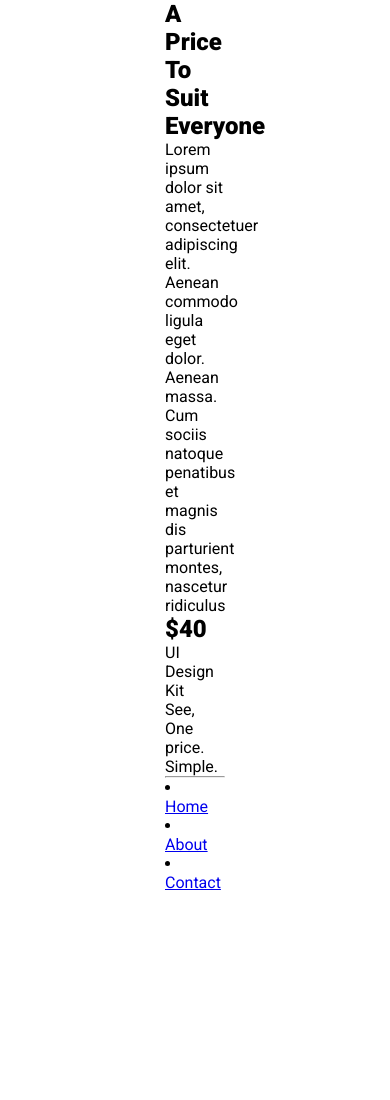
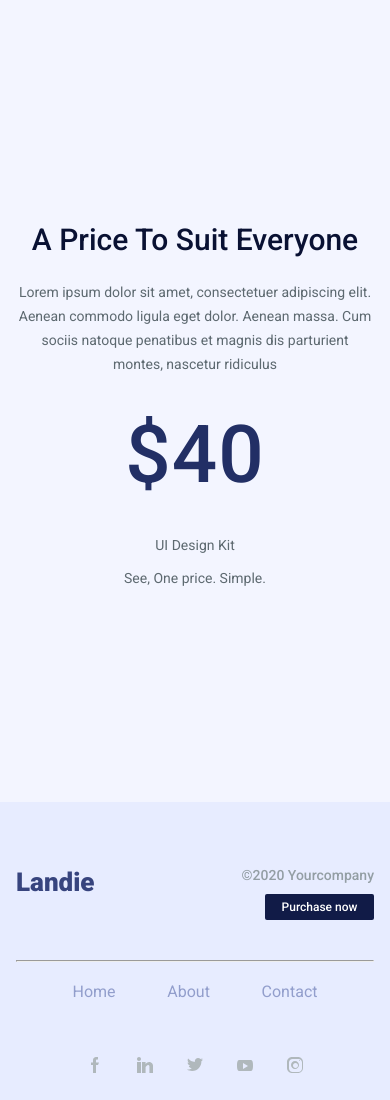
Before and after one commit to EmirJavascript/Landie, a plain HTML site: page index.html in a window 390 px wide. Before the commit the page ends 892 px from the top, so only its background shows below. Drawn offline with Linux system fonts and the light colour scheme.

Commit message:
pricing-footer

```diff
--- a/css/footer.css
+++ b/css/footer.css
@@ -0,0 +1,94 @@
+footer {
+  width: 100%;
+  background-color: #E7ECFF;
+}
+
+.footer-inner {
+  padding-top: 61px;
+  padding-bottom: 32px;
+}
+
+.landie-button {
+  margin-bottom: 40px;
+  display: flex;
+  justify-content: space-between;
+  align-items: center;
+}
+
+.company {
+  font-weight: 500;
+  font-size: 14px;
+  line-height: 24px;
+  color: #939EA4;
+}
+
+.landie-button-logo {
+  font-weight: 900;
+  font-size: 26px;
+  line-height: 38px;
+  color: #37447E;
+}
+
+.purchase {
+  width: 109px;
+  height: 26px;
+  border-radius: 2px;
+  border: none;
+  color: #fff;
+  font-weight: 500;
+  font-size: 12px;
+  line-height: 18px;
+  background: #111B47;
+}
+
+.information {
+  margin-top: 20px;
+  display: flex;
+  justify-content: space-between;
+  align-items: center;
+  color: #929ECC;
+}
+
+.information menu {
+  width: 245px;
+  list-style: none;
+  display: flex;
+  justify-content: space-between;
+  align-items: center;
+}
+
+.social-media > svg {
+  margin-right: 30px;
+}
+
+.social-media > svg:last-child {
+  margin-right: 0;
+}
+
+@media screen and (max-width: 620px) {
+  .landie-button {
+    position: relative;
+    display: flex;
+    flex-direction: column;
+    align-items: flex-end;
+  }
+
+  .company {
+    margin-bottom: 7px;
+  }
+
+  .landie-button-logo {
+    position: absolute;
+    top: 0;
+    left: 0;
+  }
+
+  .information {
+    display: flex;
+    flex-direction: column;
+  }
+
+  .information menu {
+    margin-bottom: 56px;
+  }
+}
--- /dev/null
+++ b/css/price.css
@@ -0,0 +1,85 @@
+.price {
+  width: 100%;
+  background-color: #F3F5FF;
+}
+
+.price-inner-top {
+  display: flex;
+  flex-direction: column;
+  align-items: center;
+  justify-content: center;
+  padding: 216px 0 212px 0;
+  text-align: center;
+}
+
+.description {
+  margin-bottom: 35px;
+}
+
+.description h1 {
+  margin-bottom: 16px;
+  font-weight: 500;
+  font-size: 36px;
+  line-height: 48px;
+  color: #091133;
+}
+
+.description p {
+  width: 520px;
+  height: 78px;
+  margin: auto;
+  font-weight: 400;
+  font-size: 16px;
+  line-height: 26px;
+}
+
+.pricing {
+  margin-bottom: 61px;
+}
+
+.pricing h1 {
+  font-weight: 500;
+  font-size: 50px;
+  line-height: 59px;
+  color: #222F65;
+}
+
+.pricing p {
+  font-weight: 400;
+  font-size: 16px;
+  line-height: 26px;
+  color: #37447E;
+}
+
+.price-inner-top p {
+  font-weight: 400;
+  font-size: 14px;
+  line-height: 24px;
+  color: #5D6970;
+}
+
+@media screen and (max-width: 620px) {
+  .description {
+    margin-bottom: 32px;
+  }
+
+  .description h1 {
+    font-size: 30px;
+  }
+
+  .description p {
+    width: 100%;
+    height: auto;
+  }
+
+  .pricing {
+    margin-bottom: 9px;
+  }
+
+  .pricing h1 {
+    font-size: 80px;
+    line-height: 94px;
+    letter-spacing: 1px;
+    margin-bottom: 31px;
+  }
+}
--- a/index.html
+++ b/index.html
@@ -14,7 +14,7 @@
 <body>
 
   <section class="price">
-    <div class="container footer-inner-top">
+    <div class="container price-inner-top">
       <div class="description">
         <h1>A Price To Suit Everyone</h1>
         <p>Lorem ipsum dolor sit amet, consectetuer adipiscing elit. Aenean commodo ligula eget dolor. Aenean massa. Cum sociis natoque penatibus et magnis dis parturient montes, nascetur ridiculus </p>
@@ -29,18 +29,39 @@
 
   <footer>
     <div class="container footer-inner">
+      <div class="landie-button">
+        <p class="company">©2020 Yourcompany</p>
+        <h1 class="landie-button-logo">Landie</h1>
+        <button class="purchase">Purchase now</button>
+      </div>
       <hr class="divider"></hr>
       <div class="information">
         <menu>
-          <li><a href="#">Home</a></li>
-          <li><a href="#">About</a></li>
-          <li><a href="#">Contact</a></li>
+          <li>Home</li>
+          <li>About</li>
+          <li>Contact</li>
         </menu>
+
+        <div class="social-media">
+          <svg width="16" height="16" viewBox="0 0 16 16" fill="none" xmlns="http://www.w3.org/2000/svg">
+            <path d="M9 5.5V3.5C9 2.948 9.448 2.5 10 2.5H11V0H9C7.343 0 6 1.343 6 3V5.5H4V8H6V16H9V8H11L12 5.5H9Z" fill="#B0B8BC"/>
+          </svg>
+          <svg width="16" height="16" viewBox="0 0 16 16" fill="none" xmlns="http://www.w3.org/2000/svg">
+            <path fill-rule="evenodd" clip-rule="evenodd" d="M4 2C4 3.10457 3.10457 4 2 4C0.895431 4 0 3.10457 0 2C0 0.895431 0.895431 0 2 0C3.10457 0 4 0.895431 4 2ZM0 16V5H4V16H0ZM13.2998 5.12119C13.2954 5.11973 13.2909 5.11825 13.2864 5.11678C13.2616 5.10856 13.2367 5.10033 13.21 5.093C13.162 5.082 13.114 5.073 13.065 5.065C12.875 5.027 12.667 5 12.423 5C10.337 5 9.014 6.517 8.578 7.103V5H5V16H8.578V10C8.578 10 11.282 6.234 12.423 9V16H16V8.577C16 6.915 14.861 5.53 13.324 5.129C13.3159 5.12643 13.3078 5.12382 13.2998 5.12119Z" fill="#B0B8BC"/>
+          </svg>
+          <svg width="16" height="16" viewBox="0 0 16 16" fill="none" xmlns="http://www.w3.org/2000/svg">
+            <path d="M16 2.539C15.405 2.8 14.771 2.973 14.11 3.057C14.79 2.651 15.309 2.013 15.553 1.244C14.919 1.622 14.219 1.889 13.473 2.038C12.871 1.397 12.013 1 11.077 1C9.261 1 7.799 2.474 7.799 4.281C7.799 4.541 7.821 4.791 7.875 5.029C5.148 4.896 2.735 3.589 1.114 1.598C0.831 2.089 0.665 2.651 0.665 3.256C0.665 4.392 1.25 5.399 2.122 5.982C1.595 5.972 1.078 5.819 0.64 5.578C0.64 5.588 0.64 5.601 0.64 5.614C0.64 7.208 1.777 8.532 3.268 8.837C3.001 8.91 2.71 8.945 2.408 8.945C2.198 8.945 1.986 8.933 1.787 8.889C2.212 10.188 3.418 11.143 4.852 11.174C3.736 12.047 2.319 12.573 0.785 12.573C0.516 12.573 0.258 12.561 0 12.528C1.453 13.465 3.175 14 5.032 14C11.068 14 14.368 9 14.368 4.666C14.368 4.521 14.363 4.381 14.356 4.242C15.007 3.78 15.554 3.203 16 2.539Z" fill="#B0B8BC"/>
+          </svg>
+          <svg width="16" height="16" viewBox="0 0 16 16" fill="none" xmlns="http://www.w3.org/2000/svg">
+            <path fill-rule="evenodd" clip-rule="evenodd" d="M13.456 3.092C14.415 3.146 14.886 3.288 15.32 4.06C15.772 4.831 16 6.159 16 8.498V8.501V8.506C16 10.834 15.772 12.172 15.321 12.935C14.887 13.707 14.416 13.847 13.457 13.912C12.498 13.967 10.089 14 8.002 14C5.911 14 3.501 13.967 2.543 13.911C1.586 13.846 1.115 13.706 0.677 12.934C0.23 12.171 0 10.833 0 8.505V8.503V8.5V8.497C0 6.159 0.23 4.831 0.677 4.06C1.115 3.287 1.587 3.146 2.544 3.091C3.501 3.027 5.911 3 8.002 3C10.089 3 12.498 3.027 13.456 3.092ZM11 9L6 6V12L11 9Z" fill="#B0B8BC"/>
+          </svg>
+          <svg width="16" height="16" viewBox="0 0 16 16" fill="none" xmlns="http://www.w3.org/2000/svg">
+            <path fill-rule="evenodd" clip-rule="evenodd" d="M5 0H11C13.761 0 16 2.239 16 5V11C16 13.761 13.761 16 11 16H5C2.239 16 0 13.761 0 11V5C0 2.239 2.239 0 5 0ZM11.5 15C13.43 15 15 13.43 15 11.5V5.5C15 3.57 13.43 2 11.5 2H5.5C3.57 2 2 3.57 2 5.5V11.5C2 13.43 3.57 15 5.5 15H11.5ZM4 8C4 5.791 5.791 4 8 4C10.209 4 12 5.791 12 8C12 10.209 10.209 12 8 12C5.791 12 4 10.209 4 8ZM6 8.5C6 9.878 7.122 11 8.5 11C9.878 11 11 9.878 11 8.5C11 7.121 9.878 6 8.5 6C7.122 6 6 7.121 6 8.5ZM13 3.5C13 3.77614 12.7761 4 12.5 4C12.2239 4 12 3.77614 12 3.5C12 3.22386 12.2239 3 12.5 3C12.7761 3 13 3.22386 13 3.5Z" fill="#B0B8BC"/>
+          </svg>
+        </div>
       </div>
 
-      <div class="social-media">
 
-      </div>
 
     </div>
   </footer>
--- a/style.css
+++ b/style.css
@@ -1,4 +1,5 @@
 @import url(css/footer.css);
+@import url(css/price.css);
 
 * {
   box-sizing: border-box;
@@ -11,3 +12,9 @@
   width: calc(100% - 165px * 2);
   margin: 0 auto;
 }
+
+@media screen and (max-width: 920px) {
+  .container {
+    width: calc(100% - 16px * 2);
+  }
+}
```
